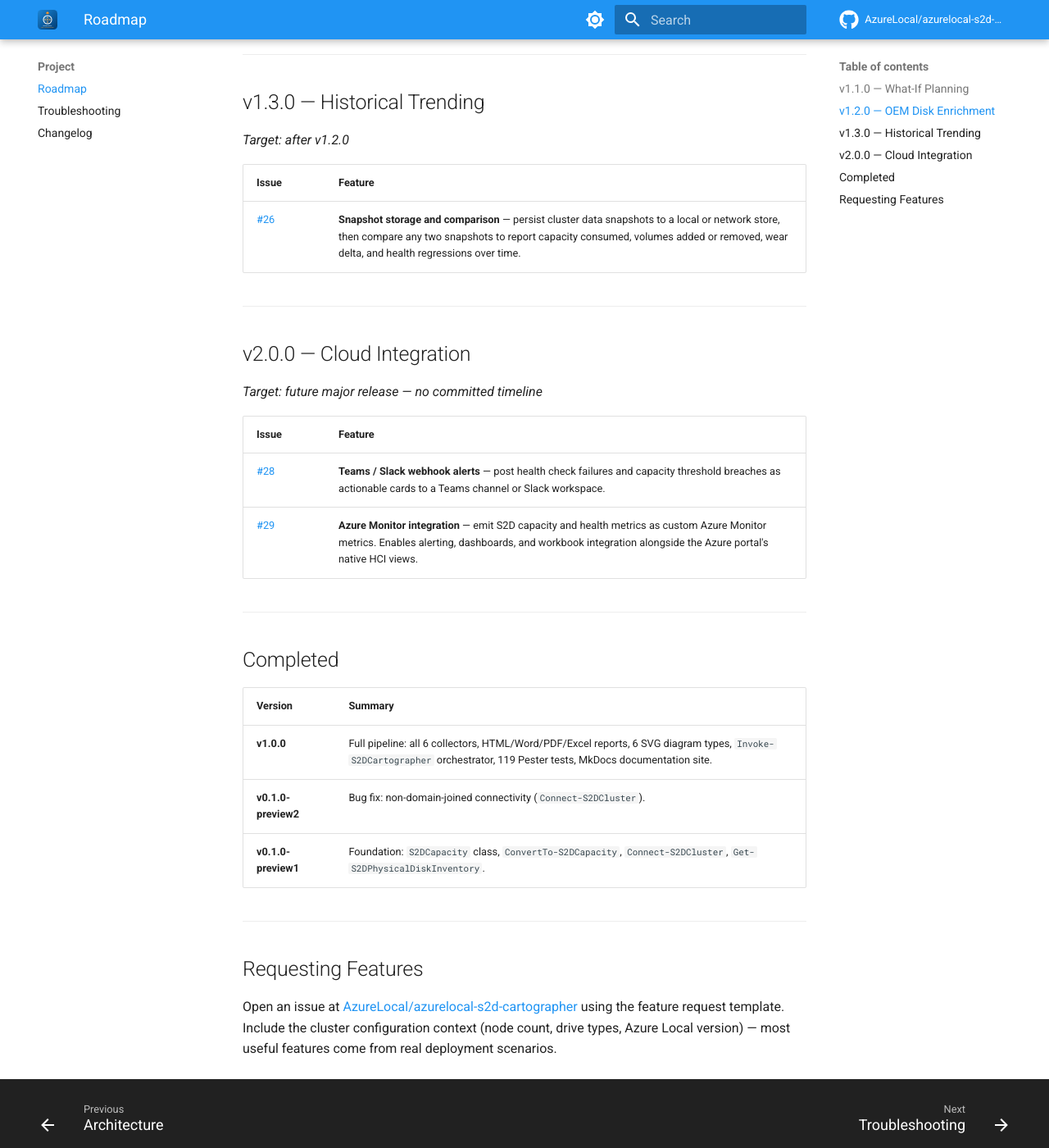
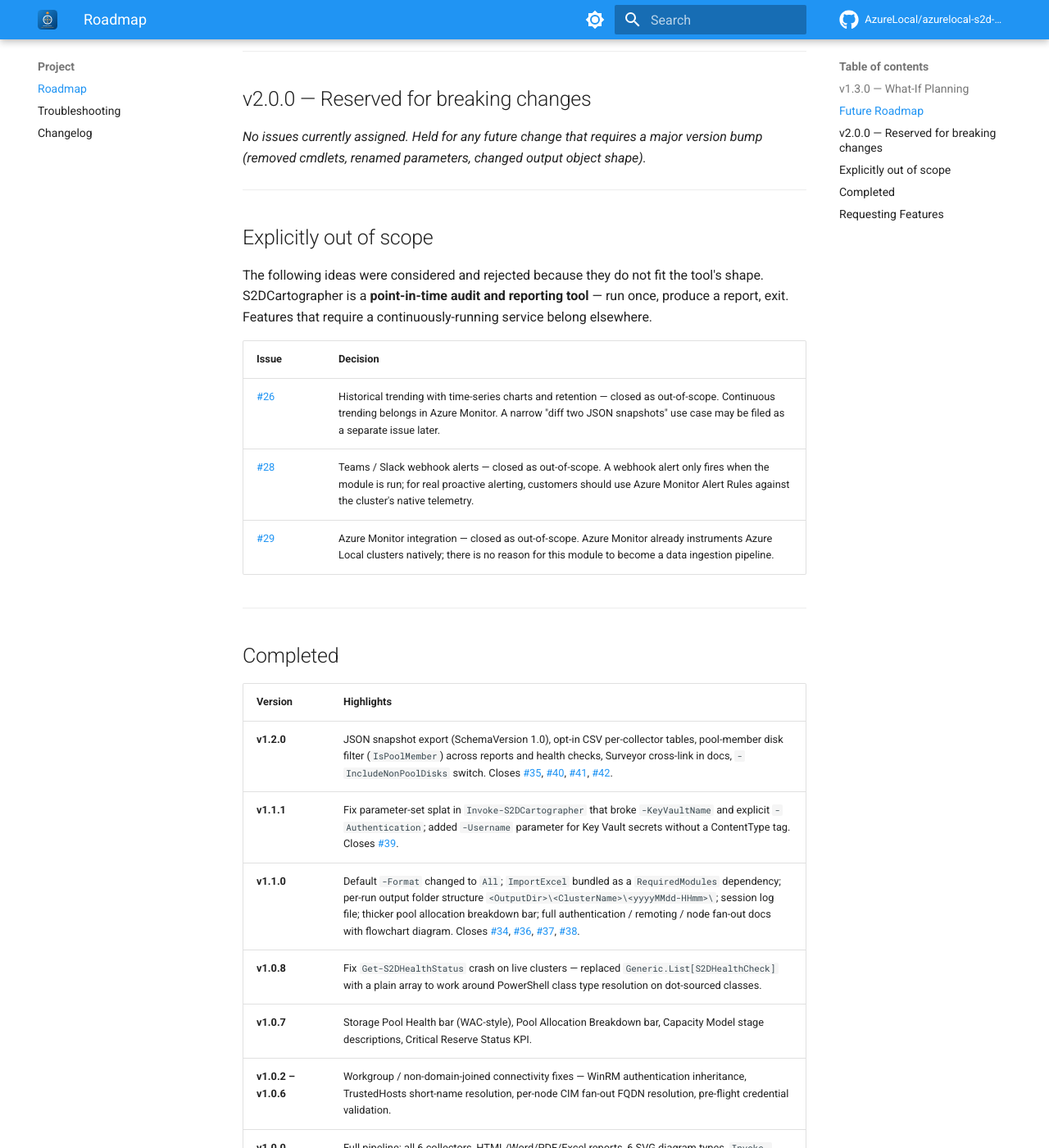
Before and after one commit to AzureLocal/azurelocal-S2DCartographer, an MkDocs documentation site: the page built from docs/project/roadmap.md, in a window 1280 px wide and 1400 px high, scrolled down 938 px. Shown: the whole window at 82% size. Built offline with MkDocs 1.6.1 and Material for MkDocs 9.7.7, drawn with Linux system fonts in a browser that asks for light colours; comment, search, counter and statistics services are not loaded; some of the changed text lies outside the part shown.

Commit message:
fix(ci): grant pages:write + id-token:write to deploy-docs caller
The Deploy Documentation workflow calls AzureLocal/platform's reusable
mkdocs-deploy workflow, which uses actions/deploy-pages@v4. That action
requires pages:write and id-token:write permissions. A reusable workflow
cannot declare permissions for its caller, so those must be granted
explicitly in the caller. Last 3 doc deploys (v1.1.0, #34 docs, v1.2.0)
all failed at startup because of this — the published docs site has not
been updated since 2026-04-11 (commit c87ce8f7, pre-v1.0.1).

Also: refresh docs/project/roadmap.md — the previous version still listed
v1.0.0 as current, v1.1.0 as pending, and #26/#28/#29 as active. Current
state now reflects v1.2.0 shipped, v1.3.0 pending, #25 in Future Roadmap,
and #26/#28/#29 documented as out-of-scope with rationale.

Co-Authored-By: Claude Sonnet 4.6 <noreply@anthropic.com>

```diff
--- a/docs/project/roadmap.md
+++ b/docs/project/roadmap.md
@@ -1,55 +1,59 @@
 # Roadmap
 
-S2DCartographer follows a milestone-based release cadence. Each milestone targets a single focused capability area. The current stable release is **v1.0.0**.
+S2DCartographer follows a milestone-based release cadence. Each milestone targets a focused capability area. The current stable release is **v1.2.0**.
+
+Live status of everything below is tracked on [GitHub Milestones](https://github.com/AzureLocal/azurelocal-s2d-cartographer/milestones).
 
 ---
 
-## v1.1.0 — What-If Planning
+## v1.3.0 — What-If Planning
 
 *Target: next minor release*
 
 | Issue | Feature |
 | --- | --- |
-| [#27](https://github.com/AzureLocal/azurelocal-s2d-cartographer/issues/27) | **What-if capacity calculator** — model the impact of adding nodes or drives before committing hardware. Given a proposed change (e.g., +4 drives per node), compute the new waterfall stages, reserve status, and usable capacity delta. |
-| [#30](https://github.com/AzureLocal/azurelocal-s2d-cartographer/issues/30) | **Documentation improvements** — individual collector reference pages, architecture diagram, connection guide, health checks reference, roadmap, troubleshooting, admonitions and Mermaid throughout. |
+| [#27](https://github.com/AzureLocal/azurelocal-s2d-cartographer/issues/27) | **What-if capacity calculator** — model the impact of adding nodes or drives before committing hardware. Given a proposed change (e.g., +4 drives per node), compute the new waterfall stages, reserve status, and usable capacity delta. Accepts a JSON snapshot from v1.2.0 as baseline input so modeling does not require a live cluster. |
 
 ---
 
-## v1.2.0 — OEM Disk Enrichment
+## Future Roadmap
 
-*Target: after v1.1.0*
+*Tracked but not scheduled to a specific release.*
 
 | Issue | Feature |
 | --- | --- |
-| [#25](https://github.com/AzureLocal/azurelocal-s2d-cartographer/issues/25) | **OEM-specific disk enrichment** — extend `Get-S2DPhysicalDiskInventory` with vendor-specific data from Dell iDRAC, HPE iLO, Lenovo XClarity, and DataON interfaces. Surfaces drive bay location, predicted failure, and platform-level health alongside the standard S2D disk data. |
+| [#25](https://github.com/AzureLocal/azurelocal-s2d-cartographer/issues/25) | **OEM-specific disk enrichment** — extend `Get-S2DPhysicalDiskInventory` with vendor-specific data from Dell iDRAC, HPE iLO, Lenovo XClarity, and DataON interfaces. Surfaces drive bay location, predicted failure, and platform-level health alongside the standard S2D disk data. Pending a validation environment across all four vendors. |
 
 ---
 
-## v1.3.0 — Historical Trending
+## v2.0.0 — Reserved for breaking changes
 
-*Target: after v1.2.0*
-
-| Issue | Feature |
-| --- | --- |
-| [#26](https://github.com/AzureLocal/azurelocal-s2d-cartographer/issues/26) | **Snapshot storage and comparison** — persist cluster data snapshots to a local or network store, then compare any two snapshots to report capacity consumed, volumes added or removed, wear delta, and health regressions over time. |
+*No issues currently assigned. Held for any future change that requires a major version bump (removed cmdlets, renamed parameters, changed output object shape).*
 
 ---
 
-## v2.0.0 — Cloud Integration
+## Explicitly out of scope
 
-*Target: future major release — no committed timeline*
+The following ideas were considered and rejected because they do not fit the tool's shape. S2DCartographer is a **point-in-time audit and reporting tool** — run once, produce a report, exit. Features that require a continuously-running service belong elsewhere.
 
-| Issue | Feature |
+| Issue | Decision |
 | --- | --- |
-| [#28](https://github.com/AzureLocal/azurelocal-s2d-cartographer/issues/28) | **Teams / Slack webhook alerts** — post health check failures and capacity threshold breaches as actionable cards to a Teams channel or Slack workspace. |
-| [#29](https://github.com/AzureLocal/azurelocal-s2d-cartographer/issues/29) | **Azure Monitor integration** — emit S2D capacity and health metrics as custom Azure Monitor metrics. Enables alerting, dashboards, and workbook integration alongside the Azure portal's native HCI views. |
+| [#26](https://github.com/AzureLocal/azurelocal-s2d-cartographer/issues/26) | Historical trending with time-series charts and retention — closed as out-of-scope. Continuous trending belongs in Azure Monitor. A narrow "diff two JSON snapshots" use case may be filed as a separate issue later. |
+| [#28](https://github.com/AzureLocal/azurelocal-s2d-cartographer/issues/28) | Teams / Slack webhook alerts — closed as out-of-scope. A webhook alert only fires when the module is run; for real proactive alerting, customers should use Azure Monitor Alert Rules against the cluster's native telemetry. |
+| [#29](https://github.com/AzureLocal/azurelocal-s2d-cartographer/issues/29) | Azure Monitor integration — closed as out-of-scope. Azure Monitor already instruments Azure Local clusters natively; there is no reason for this module to become a data ingestion pipeline. |
 
 ---
 
 ## Completed
 
-| Version | Summary |
+| Version | Highlights |
 | --- | --- |
+| **v1.2.0** | JSON snapshot export (SchemaVersion 1.0), opt-in CSV per-collector tables, pool-member disk filter (`IsPoolMember`) across reports and health checks, Surveyor cross-link in docs, `-IncludeNonPoolDisks` switch. Closes [#35](https://github.com/AzureLocal/azurelocal-s2d-cartographer/issues/35), [#40](https://github.com/AzureLocal/azurelocal-s2d-cartographer/issues/40), [#41](https://github.com/AzureLocal/azurelocal-s2d-cartographer/issues/41), [#42](https://github.com/AzureLocal/azurelocal-s2d-cartographer/issues/42). |
+| **v1.1.1** | Fix parameter-set splat in `Invoke-S2DCartographer` that broke `-KeyVaultName` and explicit `-Authentication`; added `-Username` parameter for Key Vault secrets without a ContentType tag. Closes [#39](https://github.com/AzureLocal/azurelocal-s2d-cartographer/issues/39). |
+| **v1.1.0** | Default `-Format` changed to `All`; `ImportExcel` bundled as a `RequiredModules` dependency; per-run output folder structure `<OutputDir>\<ClusterName>\<yyyyMMdd-HHmm>\`; session log file; thicker pool allocation breakdown bar; full authentication / remoting / node fan-out docs with flowchart diagram. Closes [#34](https://github.com/AzureLocal/azurelocal-s2d-cartographer/issues/34), [#36](https://github.com/AzureLocal/azurelocal-s2d-cartographer/issues/36), [#37](https://github.com/AzureLocal/azurelocal-s2d-cartographer/issues/37), [#38](https://github.com/AzureLocal/azurelocal-s2d-cartographer/issues/38). |
+| **v1.0.8** | Fix `Get-S2DHealthStatus` crash on live clusters — replaced `Generic.List[S2DHealthCheck]` with a plain array to work around PowerShell class type resolution on dot-sourced classes. |
+| **v1.0.7** | Storage Pool Health bar (WAC-style), Pool Allocation Breakdown bar, Capacity Model stage descriptions, Critical Reserve Status KPI. |
+| **v1.0.2 – v1.0.6** | Workgroup / non-domain-joined connectivity fixes — WinRM authentication inheritance, TrustedHosts short-name resolution, per-node CIM fan-out FQDN resolution, pre-flight credential validation. |
 | **v1.0.0** | Full pipeline: all 6 collectors, HTML/Word/PDF/Excel reports, 6 SVG diagram types, `Invoke-S2DCartographer` orchestrator, 119 Pester tests, MkDocs documentation site. |
 | **v0.1.0-preview2** | Bug fix: non-domain-joined connectivity (`Connect-S2DCluster`). |
 | **v0.1.0-preview1** | Foundation: `S2DCapacity` class, `ConvertTo-S2DCapacity`, `Connect-S2DCluster`, `Get-S2DPhysicalDiskInventory`. |
```
Also changed, not shown: 1 other file.
